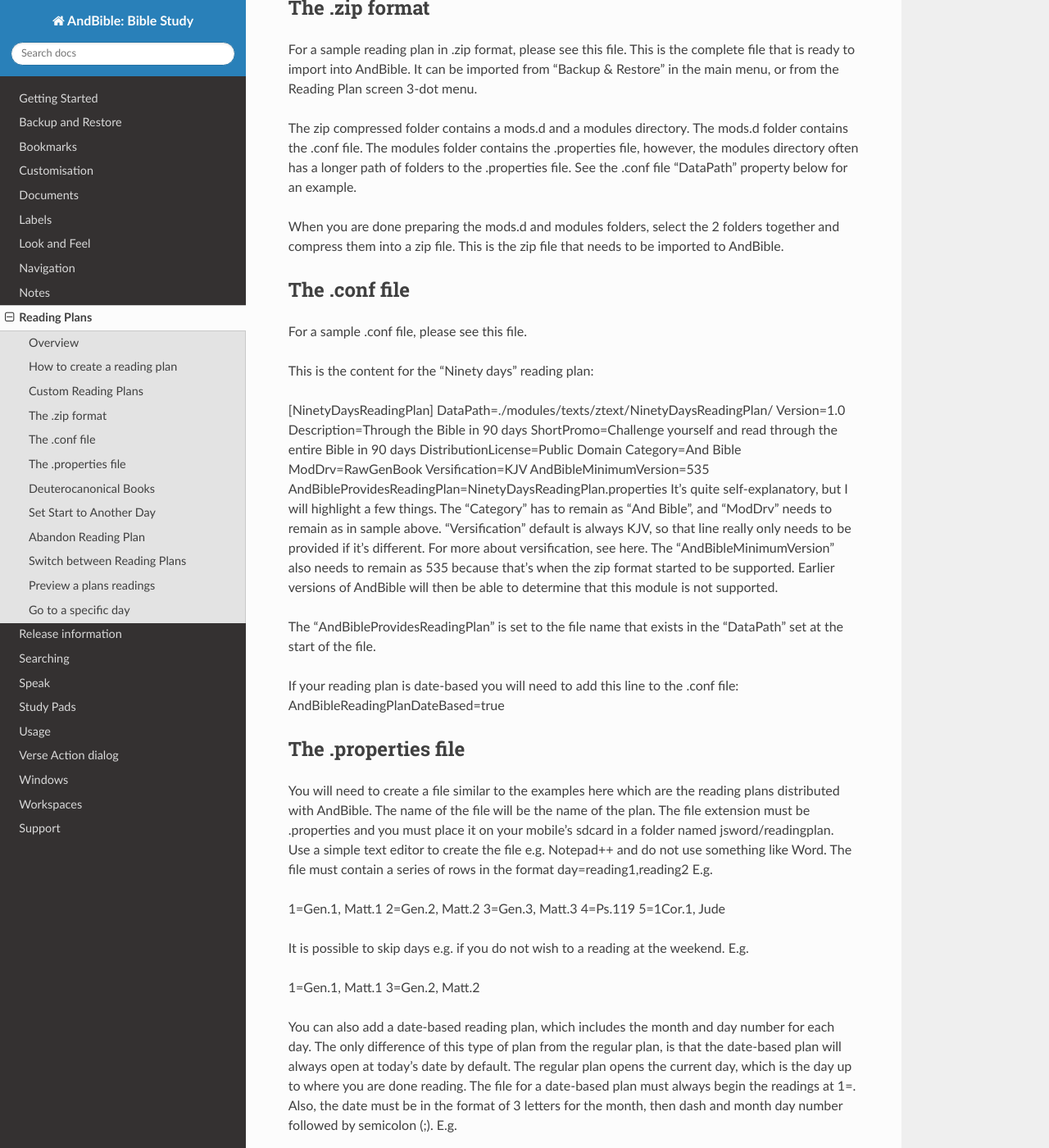
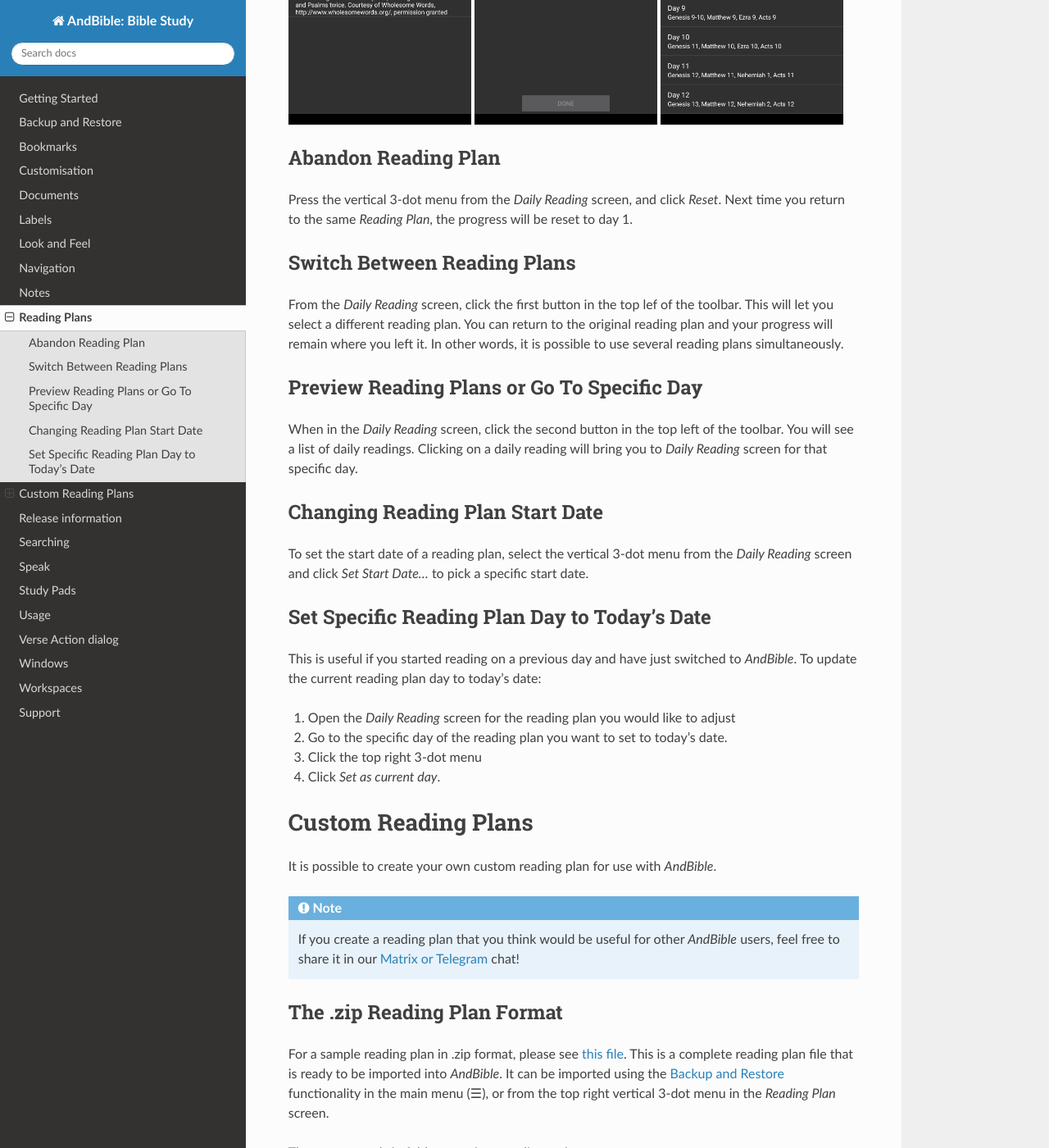
Before and after one commit to AndBible/docs, a Sphinx documentation site: the page built from docs/source/reading_plans.rst, in a window 1280 px wide and 1400 px high, scrolled down 767 px. Shown: the whole window at 82% size. Built offline with Sphinx 7.4.7 and the Read the Docs theme 3.1.0, drawn with Linux system fonts in a browser that asks for light colours; pages that are not in the unit, such as notebooks, are missing from menus; some of the changed text lies outside the part shown.

Commit message:
Update reading plans docs with screenshots, missing links, clarifications, and better formatting. (#21)
* Update reading plans docs with screenshots, missing links, clarifications, and better formatting.

* Add link to support page

* Remove Android 10- version notes

* Clarify the adjustment of reading plan days and remove note about v3.3 and older

```diff
--- a/docs/source/reading_plans.rst
+++ b/docs/source/reading_plans.rst
@@ -1,122 +1,205 @@
 Reading Plans
 =============
-From:  https://github.com/AndBible/and-bible/wiki/Reading-Plans
 
-Overview
---------
+Reading plans provide a pre-determined schedule of scripture readings.
+To access reading plans, navigate to the left main menu (|hamburger|) and choose
+`Reading Plan`.
 
-Reading plans are accessible via main menu (left) > Reading Plan.
+When first accessing `Reading Plan`, you will be prompted to select a plan. After
+selecting a plan, you will be shown the Daily Reading screen for the first day
+of the reading plan's schedule.
 
-On first access you select a plan and are taken to the Daily Reading screen for the first day.
+Clicking the `Done` button will take you to the next day's reading schedule.
+Note: The `Done` button will only be enabled after pressing either the `Speak`
+or `Passage` buttons for each passage that is listed. Alternatively, you can tap
+the check next to each passage to enable the `Done` button (manually checking
+the check marks can be useful if you're reading in a paper Bible).
 
-The Done button will be enabled after pressing Speak or Passage for each passage, or after you've tapped each checkbox (which you might use if you're reading in a paper Bible). "Done" marks the current day as complete and if you are behind will take you to the next day's readings.
+|reading_plan_daily_readings| |reading_plan_list| |reading_plan_days|
 
+.. |reading_plan_list| image:: /images/reading_plan_daily_readings.png
+   :width: 32%
 
-How to create a reading plan
+.. |reading_plan_days| image:: /images/reading_plan_days.png
+   :width: 32%
+
+.. |reading_plan_daily_readings| image:: /images/reading_plan_list.png
+   :width: 32%
+
+Abandon Reading Plan
+--------------------
+
+Press the vertical 3-dot menu from the `Daily Reading` screen, and click `Reset`.
+Next time you return to the same `Reading Plan`, the progress will be reset to day 1.
+
+Switch Between Reading Plans
 ----------------------------
 
+From the `Daily Reading` screen, click the first button in the top lef of the
+toolbar. This will let you select a different reading plan. You can return to
+the original reading plan and your progress will remain where you left it.
+In other words, it is possible to use several reading plans simultaneously.
+
+Preview Reading Plans or Go To Specific Day
+-------------------------------------------
+
+When in the `Daily Reading` screen, click the second button in the top left of
+the toolbar. You will see a list of daily readings. Clicking on a daily reading
+will bring you to `Daily Reading` screen for that specific day.
+
+Changing Reading Plan Start Date
+--------------------------------
+
+To set the start date of a reading plan, select the vertical 3-dot menu from
+the `Daily Reading` screen and click `Set Start Date...` to pick a specific
+start date.
+
+Set Specific Reading Plan Day to Today's Date
+---------------------------------------------
+
+This is useful if you started reading on a previous day and have just switched
+to |app|. To update the current reading plan day to today's date:
+
+#. Open the `Daily Reading` screen for the reading plan you would like to adjust
+#. Go to the specific day of the reading plan you want to set to today's date.
+#. Click the top right 3-dot menu
+#. Click `Set as current day`.
+
 Custom Reading Plans
+====================
+
+It is possible to create your own custom reading plan for use with |app|.
+
+.. note::
+
+    If you create a reading plan that you think would be useful for other |app| users,
+    feel free to share it in our :ref:`Matrix or Telegram <support:General Questions>`
+    chat!
+
+The .zip Reading Plan Format
 ----------------------------
-It is possible to create a custom reading plan for use with AndBible.
 
-Beginning in version 4.0 (September 2021), there is a new module format that can be used for reading plans. The .properties file remains the same, but the path in jsword/readingplan no longer works on Android 10+, so we have made a new way that reading plans can be imported like other commentaries and Bibles, in .zip format. The jsword/readingplan path will continue to work for Android versions lower than 10.
+For a sample reading plan in .zip format, please see
+`this file <https://andbible.github.io/data/andbible/beta/zip/NinetyDaysReadingPlan.zip>`_.
+This is a complete reading plan file that is ready to be imported into |app|.
+It can be imported using the :doc:`/backup_restore` functionality in the main menu
+(|hamburger|), or from the top right vertical 3-dot menu in the `Reading Plan` screen.
 
-The .zip format
+The compressed zip folder contains two directories:
+
+    - :code:`mods.d` (Contains the :code:`.conf` file)
+    - :code:`modules` (Contains the :code:`.properties` file)
+
+      - Note: The :code:`modules`` directory often has a longer path of folders
+      - leading to the :code:`.properties` file. See the :code:`.conf` file
+        :code:`DataPath` property below for an example.
+
+Once you are done preparing the :code:`mods.d` and :code:`modules` folders,
+compress the 2 folders into a single :code:`.zip` file. This zip file can then
+be imported to |app|.
+
+.. hint::
+  Use a simple text editor to create the file e.g. Notepad++ and do not use
+  something like Word.
+
+The :code:`.conf` file
+----------------------
+
+For a sample :code:`.conf` file, please see
+`this file <https://andbible.github.io/data/andbible/beta/mods.d/NinetyDaysReadingPlan.conf>`_.
+
+This is the content of the `Ninety days` reading plan :code:`.conf` file:
+
+.. code-block::
+
+    [NinetyDaysReadingPlan]
+    DataPath=./modules/texts/ztext/NinetyDaysReadingPlan/
+    Version=1.0
+    Description=Through the Bible in 90 days
+    ShortPromo=Challenge yourself and read through the entire Bible in 90 days
+    DistributionLicense=Public Domain
+    Category=And Bible
+    ModDrv=RawGenBook
+    Versification=KJV
+    AndBibleMinimumVersion=535
+    AndBibleProvidesReadingPlan=NinetyDaysReadingPlan.properties
+
+A few notes about the contents of this file:
+
+  - :code:`Category` must be :code:`And Bible`
+  - :code:`ModDrv` must be :code:`RawGenBook`
+  - The default :code:`Versification` is always KJV, so this only needs to be
+    provided if you want a versification other than KJV. For more about
+    versification, see `here <https://wiki.crosswire.org/Alternate_Versification>`_.
+  - :code:`AndBibleMinimumVersion` must be :code:`535` because that's the version
+    of |app| when the zip format was first supported. Earlier versions of |app|
+    will use this to determine that this module is not supported.
+  - :code:`AndBibleProvidesReadingPlan` should be set to the file name that exists
+    in the :code:`DataPath` set at the start of the file.
+
+.. note::
+
+  If your reading plan is date-based you will need to add the following line
+  to the :code:`.conf` file:
+
+  :code:`AndBibleReadingPlanDateBased=true`
+
+The :code:`.properties` file
 ----------------------------
-For a sample reading plan in .zip format, please see this file. This is the complete file that is ready to import into AndBible. It can be imported from "Backup & Restore" in the main menu, or from the Reading Plan screen 3-dot menu.
 
-The zip compressed folder contains a mods.d and a modules directory. The mods.d folder contains the .conf file. The modules folder contains the .properties file, however, the modules directory often has a longer path of folders to the .properties file. See the .conf file "DataPath" property below for an example.
+You will need to create a :code:`.properties` file similar to the examples
+`here <https://github.com/AndBible/and-bible/tree/master/app/src/main/assets/readingplan>`_
+The name of the file will be the name of the plan. The file extension must be
+:code:`.properties` and you must place it a sub-directory under the :code:`modules`
+directory. These will be translated to the current language when displayed in
+|app|. The file must contain a series of rows in the following format:
 
-When you are done preparing the mods.d and modules folders, select the 2 folders together and compress them into a zip file. This is the zip file that needs to be imported to AndBible.
+.. code-block::
 
-The .conf file
-----------------------------
-For a sample .conf file, please see this file.
+    1=Gen.1, Matt.1
+    2=Gen.2, Matt.2
+    3=Gen.3, Matt.3
+    4=Ps.119
+    5=1Cor.1, Jude
 
-This is the content for the "Ninety days" reading plan:
+It is possible to skip days. For example, if you do not wish to have a reading on the
+weekend:
 
-[NinetyDaysReadingPlan]
-DataPath=./modules/texts/ztext/NinetyDaysReadingPlan/
-Version=1.0
-Description=Through the Bible in 90 days
-ShortPromo=Challenge yourself and read through the entire Bible in 90 days
-DistributionLicense=Public Domain
-Category=And Bible
-ModDrv=RawGenBook
-Versification=KJV
-AndBibleMinimumVersion=535
-AndBibleProvidesReadingPlan=NinetyDaysReadingPlan.properties
-It's quite self-explanatory, but I will highlight a few things. The "Category" has to remain as "And Bible", and "ModDrv" needs to remain as in sample above. "Versification" default is always KJV, so that line really only needs to be provided if it's different. For more about versification, see here. The "AndBibleMinimumVersion" also needs to remain as 535 because that's when the zip format started to be supported. Earlier versions of AndBible will then be able to determine that this module is not supported.
+.. code-block::
 
-The "AndBibleProvidesReadingPlan" is set to the file name that exists in the "DataPath" set at the start of the file.
+    1=Gen.1, Matt.1
+    3=Gen.2, Matt.2
 
-If your reading plan is date-based you will need to add this line to the .conf file: AndBibleReadingPlanDateBased=true
+You can also add a date-based reading plan, which includes the month and day
+number for each day. The date-based plan will always open at today's date by
+default (The regular plan opens the current day, which is the last day you haven'take
+yet completed). For a date-based plan, the :code:`.properties` file must always
+begin the readings at :code:`1=`, and the date must be in the format of 3 letters
+for the month, then a dash and then a month day number followed by semicolon (;).
+For example:
 
-The .properties file
-----------------------------
-You will need to create a file similar to the examples here which are the reading plans distributed with AndBible. The name of the file will be the name of the plan. The file extension must be .properties and you must place it on your mobile's sdcard in a folder named jsword/readingplan. Use a simple text editor to create the file e.g. Notepad++ and do not use something like Word. The file must contain a series of rows in the format day=reading1,reading2 E.g.
+.. code-block::
 
-1=Gen.1, Matt.1
-2=Gen.2, Matt.2
-3=Gen.3, Matt.3
-4=Ps.119
-5=1Cor.1, Jude
+    1=Jan-1;Gen.1-2,Ps.1-2,Matt.1-2
+    2=Jan-2;Gen.3-4,Ps.3-5,Matt.3-4
+    3=Jan-3;Gen.5-6,Ps.6-8,Matt.5
+    ...
+    146=May-26;Jos 12,Isa 16,2Tim 2
+    ...
+    334=Nov-30;Est 7-8,Oba,Heb 3-5
 
-It is possible to skip days e.g. if you do not wish to a reading at the weekend. E.g.
+As mentioned in `the .conf file`_ section, you must add the following line to
+the :code:`.conf` file when using a date-based plan:
 
-1=Gen.1, Matt.1
-3=Gen.2, Matt.2
+:code:`AndBibleReadingPlanDateBased=true`
 
-You can also add a date-based reading plan, which includes the month and day number for each day. The only difference of this type of plan from the regular plan, is that the date-based plan will always open at today's date by default. The regular plan opens the current day, which is the day up to where you are done reading. The file for a date-based plan must always begin the readings at 1=. Also, the date must be in the format of 3 letters for the month, then dash and month day number followed by semicolon (;). E.g.
+Example reading plans can be found
+`here <https://github.com/AndBible/and-bible/tree/master/app/src/main/assets/readingplan>`_.
 
-1=Jan-1;Gen.1-2,Ps.1-2,Matt.1-2
-2=Jan-2;Gen.3-4,Ps.3-5,Matt.3-4
-3=Jan-3;Gen.5-6,Ps.6-8,Matt.5
-...
-146=May-26;Jos 12,Isa 16,2Tim 2
-...
-334=Nov-30;Est 7-8,Oba,Heb 3-5
+.. note::
 
-As mentioned in the ".conf file" section, you will need to add this line to the .conf file: AndBibleReadingPlanDateBased=true
+    `OSIS <https://crosswire.org/osis/>`_ format references and Bible
+    book names must be used in reading plans.
 
-OSIS format references must be used and OSIS Bible book names must be used. These will be translated to the current language when displayed in AndBible. E.g. Gen.1,Matt.1-Matt.2,Ps.119.1-Ps.119.10
-
-Example reading plans can be found here.
-
-A full list of OSIS book names can be found here
-
-Deuterocanonical Books
-----------------------------
-The default versification for reading plans is KJV. If you wish to include deuterocanonical books in your plan you must specify the versification in the properties file. However, this is not supported for the new zip format added in 4.0. See the ".conf file" section above for how to do this for zip format. E.g.:
-
-Versification=Vulg
-1=Sir.1-Sir.2
-2=1Macc.1-1Macc.2
-3=Bar.1-Bar.2
-
-Set Start to Another Day
--------------------
-If you started the readings on a previous day and have just switched to AndBible then select Menu from the Daily Reading screen and then select 'Set Start Date...'. You may then jump to 'Move the current day to a specific day' below to skip over readings you have already done.
-
-Abandon Reading Plan
-----------------------------
-Press Menu/Reset from the Daily Reading screen.
-
-Switch between Reading Plans
-----------------------------
-Select the first button in the toolbar when in the Daily Reading screen. By this means it is possible to use several plans simultaneously.
-
-Preview a plans readings
-----------------------------
-When in the Daily Reading screen select the second button in the toolbar.
-
-Go to a specific day
-----------------------------
-When in the Daily Reading screen select the second button in the toolbar. Then select the required day from the list.
-
-Move the current day to a specific day
-This is useful if you have been using a reading plan externally from AndBible. A sequence of actions might be i) select plan ii) Set start date to another day (as above) iii) Move the current day to a specific day (as below)
-
-Version 3.3 and earlier: Go to the day prior to the desired day as described in the above paragraph. Select Menu/Done (not the normal Done button at the bottom) this bypasses checks and marks the current day as Done and the next day will become the current day.
-
-Note: Starting in 4.0-beta (and 4.0 stable), you will be able to simply go to 3-dot menu on top right, and click "Set as current day".
+    A full list of OSIS book names can be found
+    `here <https://wiki.crosswire.org/OSIS_Book_Abbreviations>`_.
```
Also changed, not shown: docs/source/images/reading_plan_daily_readings.png (added), docs/source/images/reading_plan_days.png (added), docs/source/images/reading_plan_list.png (added).
